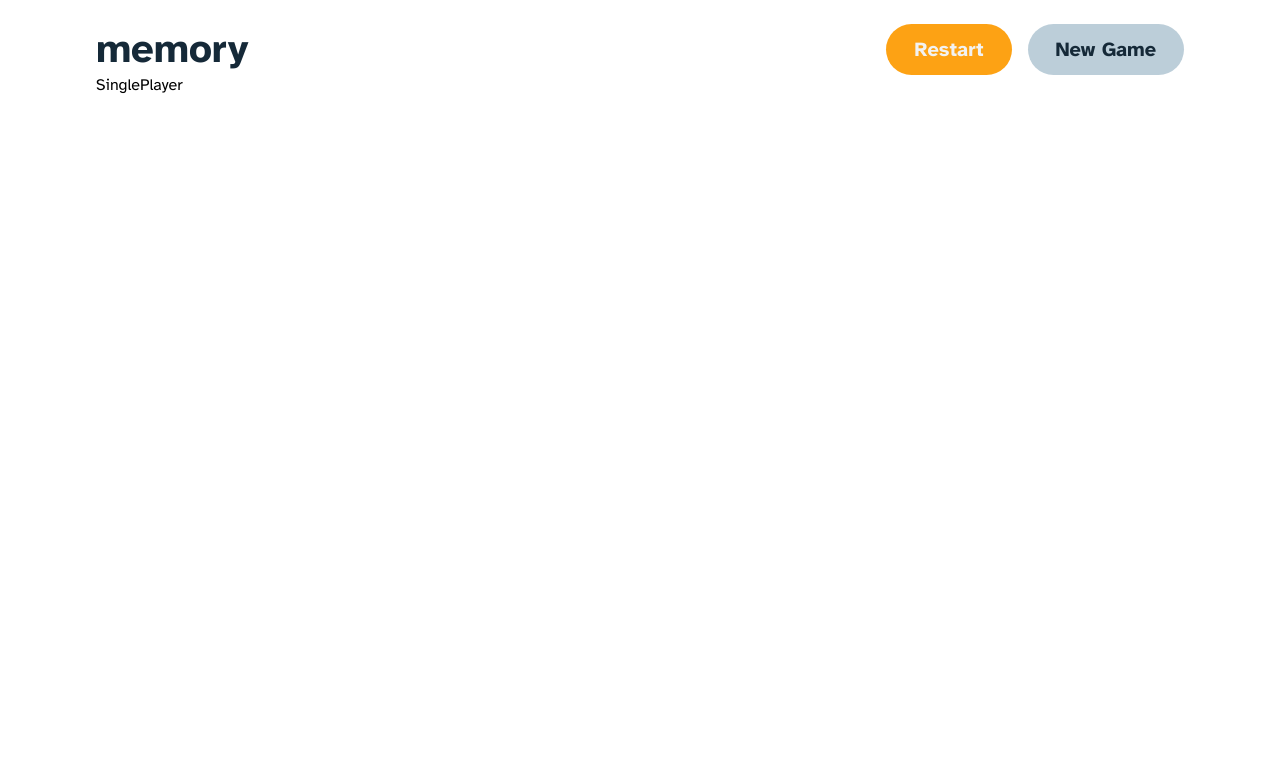
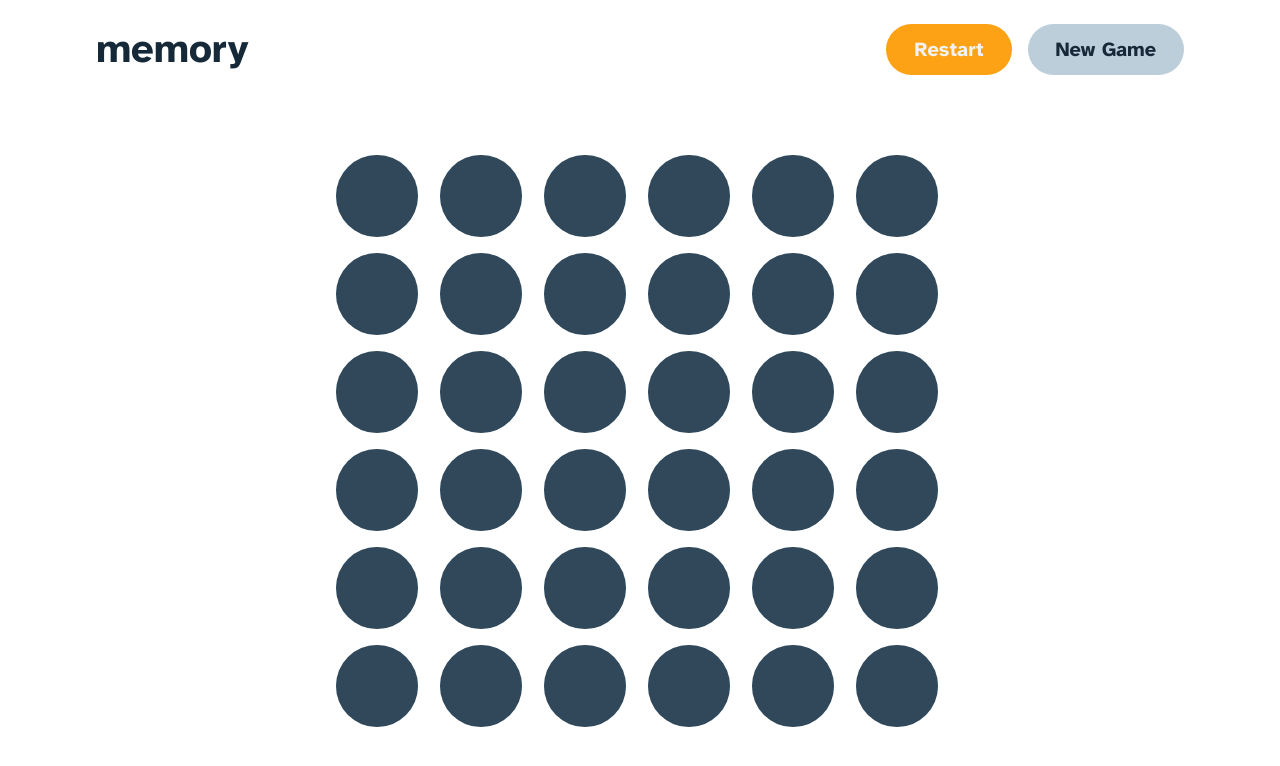
Before and after one commit to aramfilak/memory, a React (Vite) app: page /solo-round in a window 1280 px wide. Shown: the top 766 px of the page. Built offline with nearby package versions, Linux system fonts and the light colour scheme.

Commit message:
solo grid

```diff
--- a/src/components/MemoryBoard.scss
+++ b/src/components/MemoryBoard.scss
@@ -0,0 +1,84 @@
+@use '../sass/abstracts/' as *;
+.memory-grid {
+  display: grid;
+  width: 20rem;
+  margin: 5rem auto 6rem;
+
+  @include mq(md) {
+    width: 38rem;
+  }
+  &.size__16 {
+    grid-template-columns: repeat(4, 1fr);
+    grid-template-rows: repeat(4, 1fr);
+    gap: 1rem;
+  }
+
+  &.size__36 {
+    grid-template-columns: repeat(6, 1fr);
+    grid-template-rows: repeat(6, 1fr);
+    gap: 1rem;
+  }
+
+  .grid-cell {
+    display: flex;
+    justify-content: center;
+    align-items: center;
+    background-color: var(--main-cl-2);
+    border-radius: 50%;
+    font-size: 1.5rem;
+    font-weight: 700;
+    color: var(--sub-cl-1);
+    position: relative;
+    overflow: hidden;
+    transition: all 0.8s ease-out;
+
+    &.size__16 {
+      width: 4.53313rem;
+      height: 4.53313rem;
+    }
+
+    &.size__36 {
+      width: 2.92988rem;
+      height: 2.92988rem;
+    }
+    &.show::before {
+      transform: translateY(-100%);
+    }
+    &.show::after {
+      transform: translateY(100%);
+    }
+
+    &::before,
+    &::after {
+      content: '';
+      width: 100%;
+      height: 50%;
+      transition: all 0.5s ease;
+      background-color: var(--main-cl-3);
+      position: absolute;
+    }
+
+    &::before {
+      top: 0;
+      left: 0;
+    }
+
+    &::after {
+      content: '';
+      bottom: 0;
+      left: 0;
+    }
+    @include mq(md) {
+      font-size: 2.5rem;
+      &.size__16 {
+        width: 7.375rem;
+        height: 7.375rem;
+      }
+
+      &.size__36 {
+        width: 5.125rem;
+        height: 5.125rem;
+      }
+    }
+  }
+}
--- a/src/components/MemoryBoard.tsx
+++ b/src/components/MemoryBoard.tsx
@@ -1,16 +1,38 @@
-import React from 'react'
+import './MemoryBoard.scss'
+import React, { useEffect, useState } from 'react'
 import { generateNumbersBoard } from '../helpers/helpers'
 
 interface Props {
-  boardSize: string
-  boardTheme: string
+  gridSize: number
+  theme: string
   soloMode: boolean
 }
 
-const MemoryBoard: React.FC<Props> = ({ boardSize, boardTheme, soloMode }) => {
-  const generateBoard = () => {}
+const MemoryBoard: React.FC<Props> = ({ gridSize, theme, soloMode }) => {
+  const [numberGrid] = useState<number[]>(generateNumbersBoard(gridSize))
+  const [showCells, setShowCells] = useState<Set<number>>()
+  const generatedIconsGrid = () => {
+    console.log()
+  }
 
-  return <div className="memory-board"></div>
+  const handleCellClick = (cellID: number) => {
+    const newShowCells = new Set<number>()
+    newShowCells.add(cellID)
+    setShowCells(newShowCells)
+  }
+
+  const generatedNumberGrid = numberGrid.map((num) => {
+    return (
+      <div
+        className={`grid-cell  size__${gridSize} ${showCells?.has(num) ? 'show' : ''}`}
+        onClick={() => handleCellClick(num)}
+      >
+        {num}
+      </div>
+    )
+  })
+
+  return <div className={`memory-grid size__${gridSize}`}>{generatedNumberGrid}</div>
 }
 
 export default MemoryBoard
--- a/src/helpers/helpers.ts
+++ b/src/helpers/helpers.ts
@@ -15,7 +15,8 @@ function shuffleArray(array: Array<unknown>): Array<unknown> {
 
 function generateNumbersBoard(size: number): Array<number> {
   const array = []
-  for (let i = 0; i < size; i++) {
+
+  for (let i = 0; i < size / 2; i++) {
     array.push(i)
     array.push(i)
   }
@@ -23,4 +24,5 @@ function generateNumbersBoard(size: number): Array<number> {
 
   return array
 }
+
 export { shuffleArray, generateNumbersBoard }
--- a/src/pages/game-pages/SinglePlayer.tsx
+++ b/src/pages/game-pages/SinglePlayer.tsx
@@ -1,7 +1,12 @@
 import React from 'react'
+import MemoryBoard from '../../components/MemoryBoard'
 
 const SinglePlayer = () => {
-  return <div>SinglePlayer</div>
+  return (
+    <div>
+      <MemoryBoard gridSize={36} theme="numbers" soloMode />
+    </div>
+  )
 }
 
 export default SinglePlayer
--- a/src/store/useStartGame.tsx
+++ b/src/store/useStartGame.tsx
@@ -3,7 +3,7 @@ import { create } from 'zustand'
 interface State {
   theme: string
   numberOfPlayers: number
-  gridSize: string
+  gridSize: number
 }
 
 interface Actions {
@@ -14,13 +14,23 @@ const useStartGame = create<State & Actions>((set) => {
   return {
     theme: '',
     numberOfPlayers: 0,
-    gridSize: '',
+    gridSize: 0,
 
     setRoundSettings: (currentRoundSettings: Map<string, string | number>) => {
+      let gridSizeVal = 0
+      switch (currentRoundSettings.get('Grid Size')) {
+        case '4x4':
+          gridSizeVal = 16
+          break
+        case '6x6':
+          gridSizeVal = 36
+          break
+      }
+
       set(() => ({
         theme: String(currentRoundSettings.get('Select Theme')),
         numberOfPlayers: Number(currentRoundSettings.get('Number of Players')),
-        gridSize: String(currentRoundSettings.get('Grid Size')),
+        gridSize: gridSizeVal,
       }))
     },
   }
```
